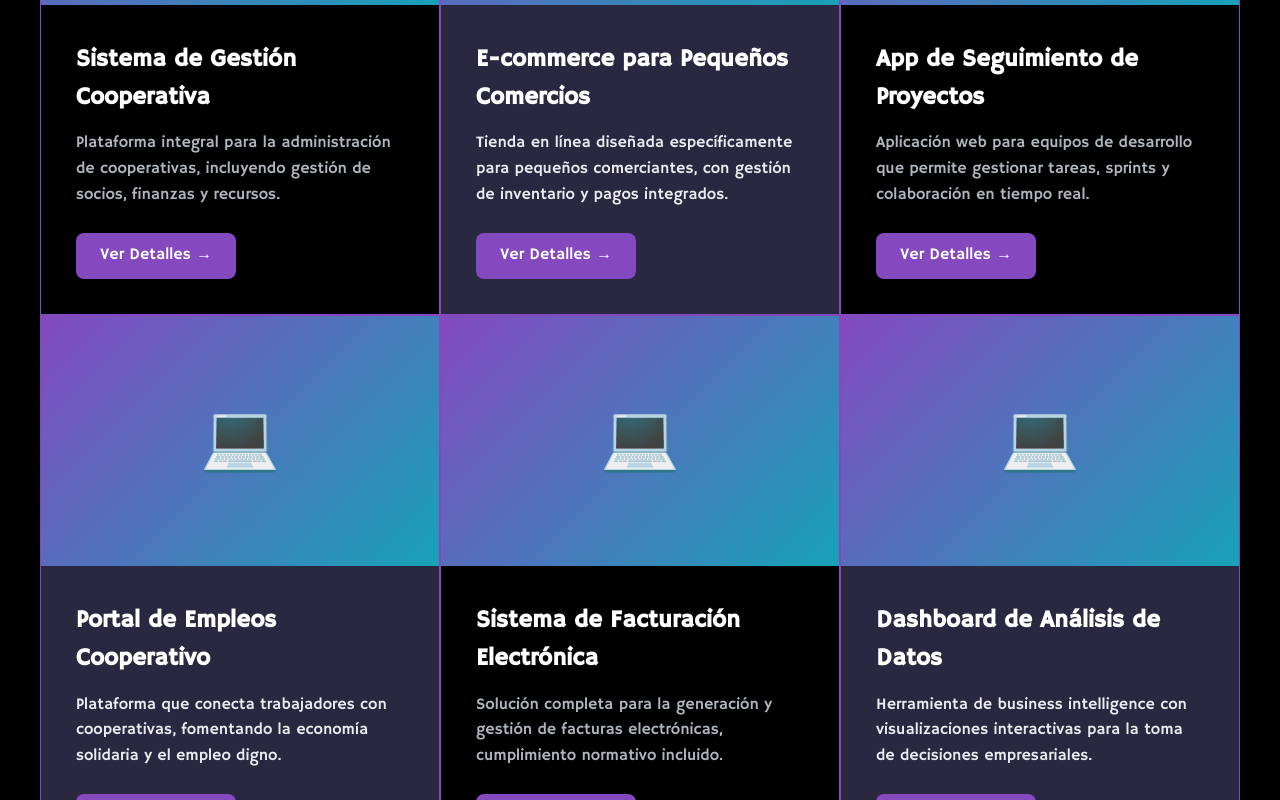
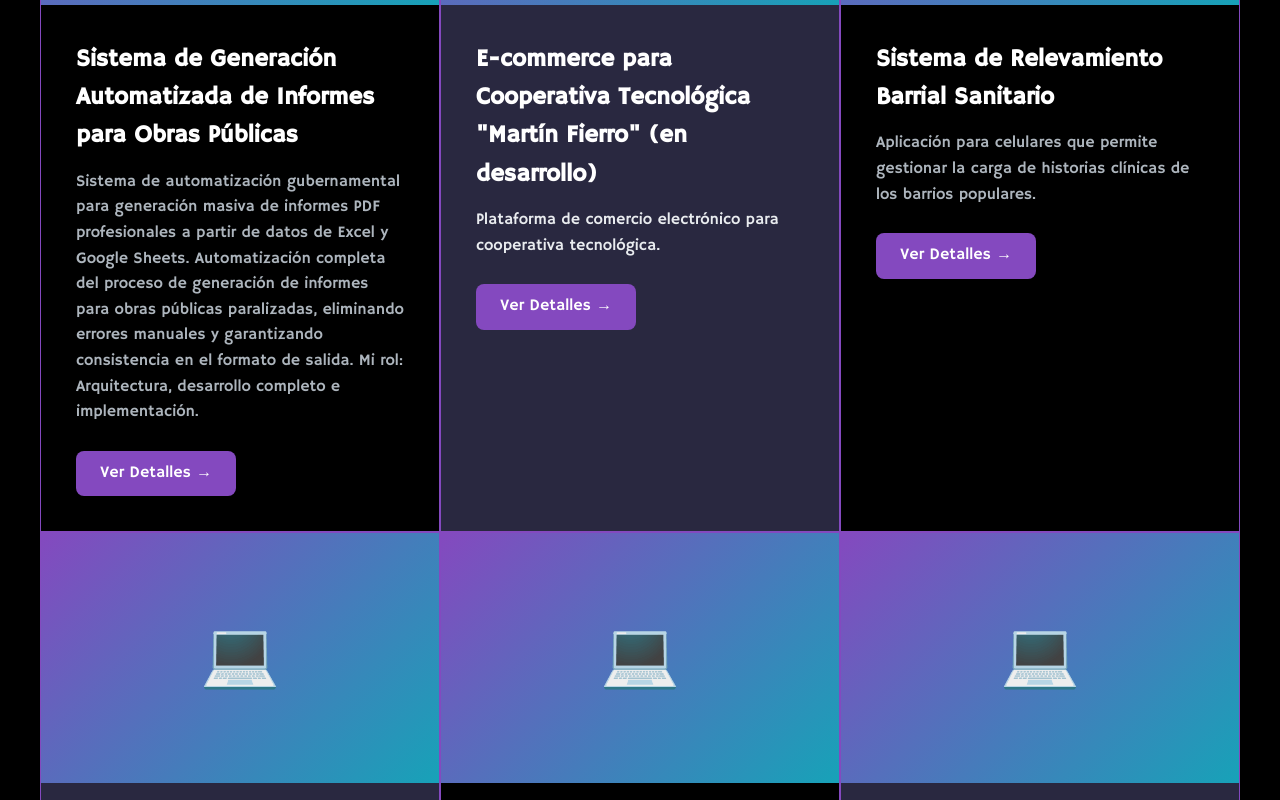
Before and after one commit to nazcuy/mi_portfolio, a React (Create React App) app: page / in a window 1280 px wide. Shown: the part 2320-3120 px from the top of the page. Built offline with nearby package versions, Linux system fonts and the light colour scheme.

Commit message:
Actualización de información de Proyectos

```diff
--- a/src/components/projects/projects.jsx
+++ b/src/components/projects/projects.jsx
@@ -5,28 +5,28 @@ import './projects.css';
 const projectsData = [
   {
     id: 1,
-    title: 'Sistema de Gestión Cooperativa',
-    description: 'Plataforma integral para la administración de cooperativas, incluyendo gestión de socios, finanzas y recursos.'
+    title: 'Sistema de Generación Automatizada de Informes para Obras Públicas',
+    description: 'Sistema de automatización gubernamental para generación masiva de informes PDF profesionales a partir de datos de Excel y Google Sheets. Automatización completa del proceso de generación de informes para obras públicas paralizadas, eliminando errores manuales y garantizando consistencia en el formato de salida. Mi rol: Arquitectura, desarrollo completo e implementación.'
   },
   {
     id: 2,
-    title: 'E-commerce para Pequeños Comercios',
-    description: 'Tienda en línea diseñada específicamente para pequeños comerciantes, con gestión de inventario y pagos integrados.'
+    title: 'E-commerce para Cooperativa Tecnológica "Martín Fierro" (en desarrollo)',
+    description: 'Plataforma de comercio electrónico para cooperativa tecnológica.'
   },
   {
     id: 3,
-    title: 'App de Seguimiento de Proyectos',
-    description: 'Aplicación web para equipos de desarrollo que permite gestionar tareas, sprints y colaboración en tiempo real.'
+    title: 'Sistema de Relevamiento Barrial Sanitario',
+    description: 'Aplicación para celulares que permite gestionar la carga de historias clínicas de los barrios populares.'
   },
   {
     id: 4,
-    title: 'Portal de Empleos Cooperativo',
-    description: 'Plataforma que conecta trabajadores con cooperativas, fomentando la economía solidaria y el empleo digno.'
+    title: 'Sistema de gestión de Farmacia',
+    description: 'Sistema de gestión de farmacia que permite la gestión de inventario, ventas y compras.'
   },
   {
     id: 5,
-    title: 'Sistema de Facturación Electrónica',
-    description: 'Solución completa para la generación y gestión de facturas electrónicas, cumplimiento normativo incluido.'
+    title: 'Proyecto de seguridad hogareña IoT',
+    description: 'Proyecto de seguridad hogareña IoT que permite la gestión de la seguridad de la casa.'
   },
   {
     id: 6,
```
Also changed, not shown: 1 other file (tests, documents, lock files or other folders).
